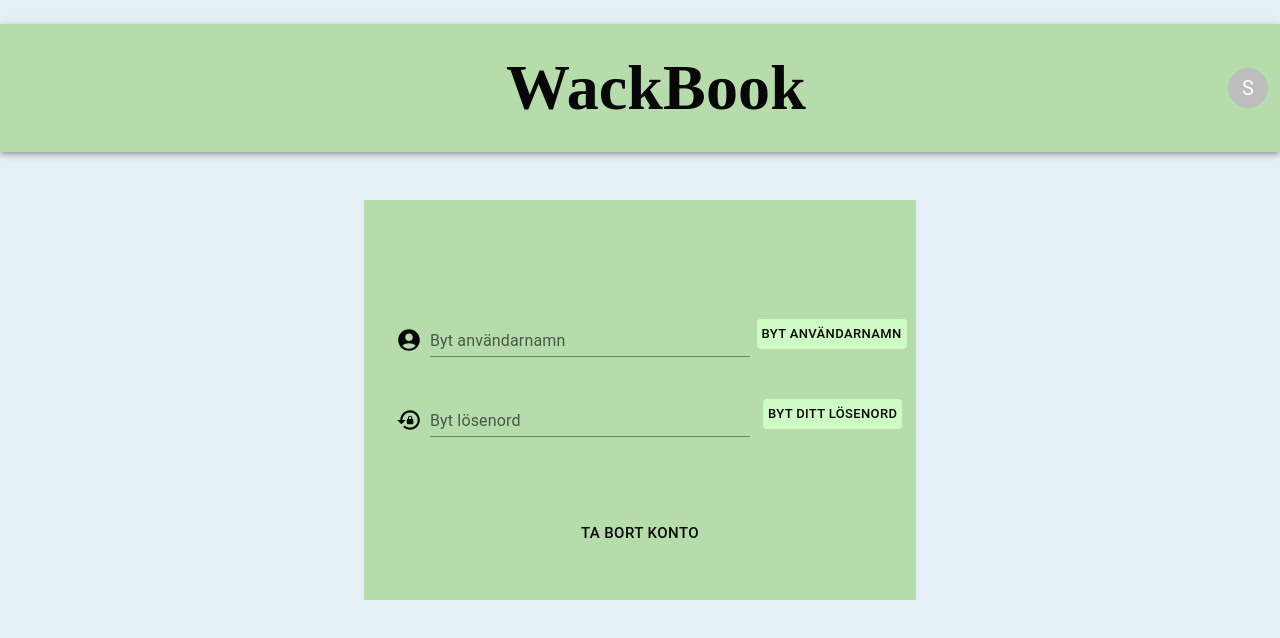
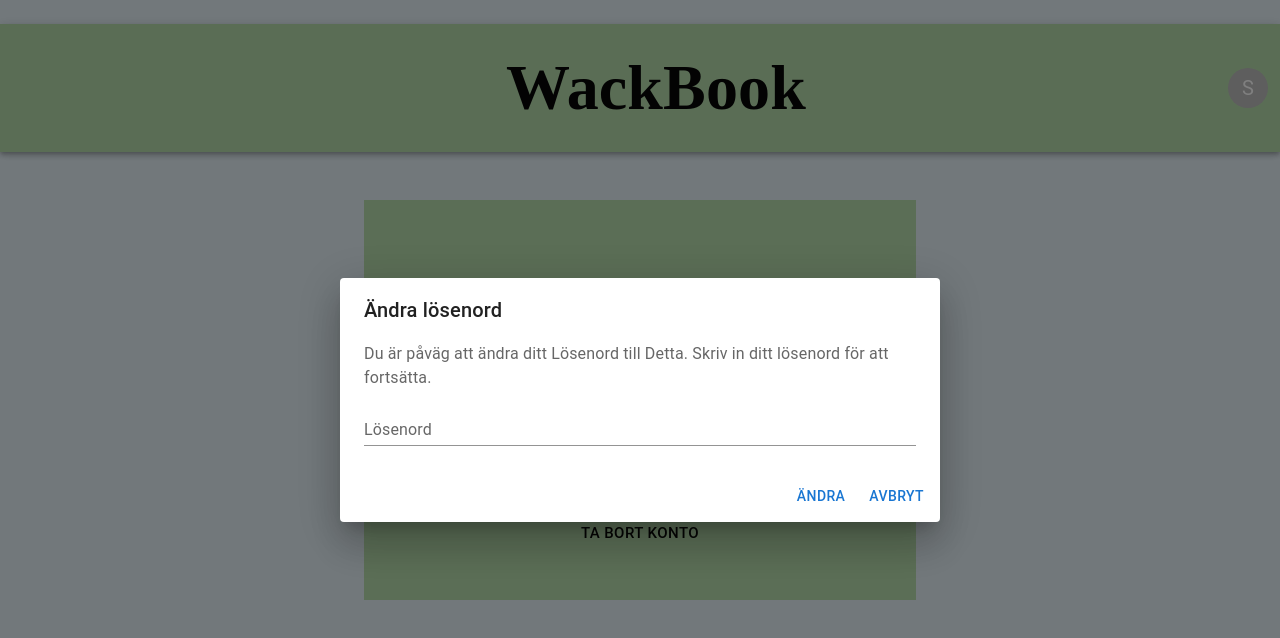
Before and after one commit to olelwow/wack-book, a React (Create React App) app: page /AccountSettingsPage in a window 1280 px wide. Both pictures are taken after a click on the button "BYT DITT LÖSENORD". Shown: the top 638 px of the page. Built offline with nearby package versions, Linux system fonts and the light colour scheme.

Commit message:
Byta lösenord

```diff
--- a/src/Components/AccountSettings.js
+++ b/src/Components/AccountSettings.js
@@ -7,18 +7,22 @@ import { LockReset } from "@mui/icons-material";
 import TextField from "@mui/material/TextField";
 import Button from "@mui/material/Button";
 import Typography from "@mui/material/Typography";
+import GenerateCaesarCipher from "./CaesarCipher";
+import FormDialog from "./ChangePwOrUsnDialog";
 
 import { useState } from "react";
 
 const AccountSettings = ({ setLoggedInUser, loggedInUser }) => {
   const [newUserName, setNewUserName] = useState("");
+  const [newPassWord, setNewPassWord] = useState("");
+  const [alertOpen, setAlertOpen] = useState(false);
 
   const changeUserName = () => {
     let existingData = JSON.parse(localStorage.getItem("users")) || [];
 
-    console.log(existingData);
     let i;
     let user = {};
+    // eftersom i och user används senare deklareras den utanför for-loopen.
 
     for (i = 0; i < existingData.length; i++) {
       if (existingData[i][3] === loggedInUser) {
@@ -33,8 +37,47 @@ const AccountSettings = ({ setLoggedInUser, loggedInUser }) => {
     }
     setLoggedInUser(newUserName);
     existingData[i - 1] = user;
-    console.log(existingData);
+    // Ersätter gamla användaren med det nya namnet. Samma lösenord fortf.
+
     localStorage.setItem("users", JSON.stringify(existingData));
+    // Sparar i localStorage.
+  };
+
+  const changePassWord = () => {
+    const { Encrypt } = GenerateCaesarCipher(
+      13,
+      "abcdefghijklmnopqrstuvwxyz0123456789!@#$%^&*()-_=+;:,.<>?/".split("")
+      // Tar in möjliga tecken genom strängen ovan, och flyttar x antal steg
+      // beroende på skiftvärdet, i detta fall 13 steg.
+    );
+
+    let existingData = JSON.parse(localStorage.getItem("users")) || [];
+
+    let i;
+    let user = {};
+    // eftersom i och user används senare deklareras den utanför for-loopen.
+
+    for (i = 0; i < existingData.length; i++) {
+      if (existingData[i][3] === loggedInUser) {
+        user = {
+          0: existingData[i][0],
+          1: existingData[i][1],
+          2: Encrypt(newPassWord),
+          3: existingData[i][3],
+        };
+      }
+    }
+    existingData[i - 1] = user;
+    // Ersätter gamla lösenordet med det nya.
+    console.log("password changed");
+
+    localStorage.setItem("users", JSON.stringify(existingData));
+    // Sparar i localStorage.
+    setNewPassWord("");
+  };
+
+  const handleAlertClose = () => {
+    setAlertOpen(false);
   };
 
   return (
@@ -95,9 +138,12 @@ const AccountSettings = ({ setLoggedInUser, loggedInUser }) => {
               id="changePassWord"
               label="Byt lösenord"
               variant="standard"
+              value={newPassWord}
+              onChange={(e) => setNewPassWord(e.target.value)}
             />
             <Button
               size="small"
+              onClick={(e) => setAlertOpen(e.target)}
               sx={{
                 color: "#070707",
                 backgroundColor: "#cefac3",
@@ -113,6 +159,16 @@ const AccountSettings = ({ setLoggedInUser, loggedInUser }) => {
           </Button>
         </Box>
       </Container>
+      <FormDialog
+        isOpen={alertOpen}
+        onClose={handleAlertClose}
+        changeThis="Lösenord"
+        changeTo="Detta"
+        setLoggedInUser={setLoggedInUser}
+        loggedInUser={loggedInUser}
+        newPassWord={newPassWord}
+        setNewPassWord={setNewPassWord}
+      />
     </React.Fragment>
   );
 };
--- /dev/null
+++ b/src/Components/ChangePwOrUsnDialog.js
@@ -0,0 +1,88 @@
+import * as React from "react";
+import Button from "@mui/material/Button";
+import TextField from "@mui/material/TextField";
+import Dialog from "@mui/material/Dialog";
+import DialogActions from "@mui/material/DialogActions";
+import DialogContent from "@mui/material/DialogContent";
+import DialogContentText from "@mui/material/DialogContentText";
+import DialogTitle from "@mui/material/DialogTitle";
+import GenerateCaesarCipher from "./CaesarCipher";
+
+export default function FormDialog({
+  changeThis,
+  changeTo,
+  isOpen,
+  onClose,
+  setLoggedInUser,
+  loggedInUser,
+  newPassWord,
+  setNewPassWord,
+}) {
+  const [open, setOpen] = React.useState(false);
+
+  const handleClickOpen = () => {
+    setOpen(true);
+  };
+
+  const handleClose = () => {
+    setOpen(false);
+  };
+
+  const changePassWord = () => {
+    const { Encrypt } = GenerateCaesarCipher(
+      13,
+      "abcdefghijklmnopqrstuvwxyz0123456789!@#$%^&*()-_=+;:,.<>?/".split("")
+      // Tar in möjliga tecken genom strängen ovan, och flyttar x antal steg
+      // beroende på skiftvärdet, i detta fall 13 steg.
+    );
+
+    let existingData = JSON.parse(localStorage.getItem("users")) || [];
+
+    let i;
+    let user = {};
+    // eftersom i och user används senare deklareras den utanför for-loopen.
+
+    for (i = 0; i < existingData.length; i++) {
+      if (existingData[i][3] === loggedInUser) {
+        user = {
+          0: existingData[i][0],
+          1: existingData[i][1],
+          2: Encrypt(newPassWord),
+          3: existingData[i][3],
+        };
+      }
+    }
+    existingData[i - 1] = user;
+    // Ersätter gamla lösenordet med det nya.
+    console.log("password changed");
+
+    localStorage.setItem("users", JSON.stringify(existingData));
+    // Sparar i localStorage.
+    setNewPassWord("");
+  };
+
+  return (
+    <Dialog open={isOpen} onClose={onClose}>
+      <DialogTitle>Ändra lösenord</DialogTitle>
+      <DialogContent>
+        <DialogContentText>
+          Du är påväg att ändra ditt {changeThis} till {changeTo}. Skriv in ditt
+          lösenord för att fortsätta.
+        </DialogContentText>
+        <TextField
+          autoFocus
+          margin="dense"
+          id="name"
+          label="Lösenord"
+          type="password"
+          fullWidth
+          variant="standard"
+        />
+      </DialogContent>
+      <DialogActions>
+        <Button onClick={onClose}>Ändra</Button>
+        <Button onClick={onClose}>Avbryt</Button>
+      </DialogActions>
+    </Dialog>
+  );
+}
```
